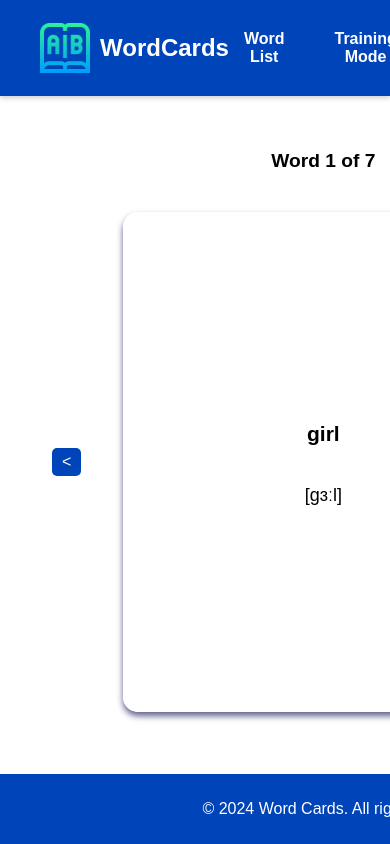
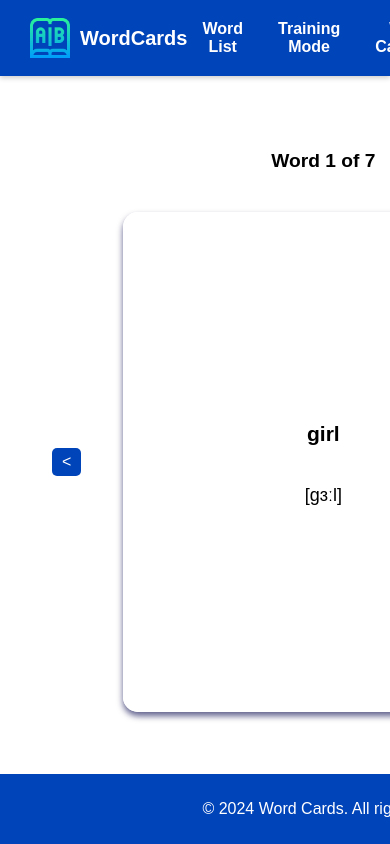
Before and after one commit to Pstepanova21/Word-cards, a React (Create React App) app: page /carousel in a window 390 px wide. Shown: the top 844 px of the page. Built offline with nearby package versions, Linux system fonts and the light colour scheme.

Commit message:
fixed menu

```diff
--- a/src/components/Menu/Menu.css
+++ b/src/components/Menu/Menu.css
@@ -47,3 +47,18 @@
 .mode-link:hover {
   background-color: rgba(255, 255, 255, 0.1);
 }
+
+@media (max-width: 768px) {
+  .mode-toggle {
+    gap: 5px;
+  }
+  .menu {
+    padding: 10px 30px;
+  }
+  .logo img {
+    width: 40px;
+  }
+  .logo {
+    font-size: 20px;
+  }
+}
--- a/src/components/WordCarousel/WordCarousel.jsx
+++ b/src/components/WordCarousel/WordCarousel.jsx
@@ -3,7 +3,7 @@ import PropTypes from "prop-types";
 import WordCard from "../WordCard/WordCard";
 import styles from "./WordCarousel.module.css";
 
-const WordCarousel = ({ words, initialIndex }) => {
+const WordCarousel = ({ words, initialIndex = 0 }) => {
   const [currentIndex, setCurrentIndex] = useState(initialIndex);
 
   const goToNextCard = useCallback(() => {
@@ -79,8 +79,4 @@ WordCarousel.propTypes = {
   initialIndex: PropTypes.number,
 };
 
-WordCarousel.defaultProps = {
-  initialIndex: 0,
-};
-
 export default WordCarousel;
```
